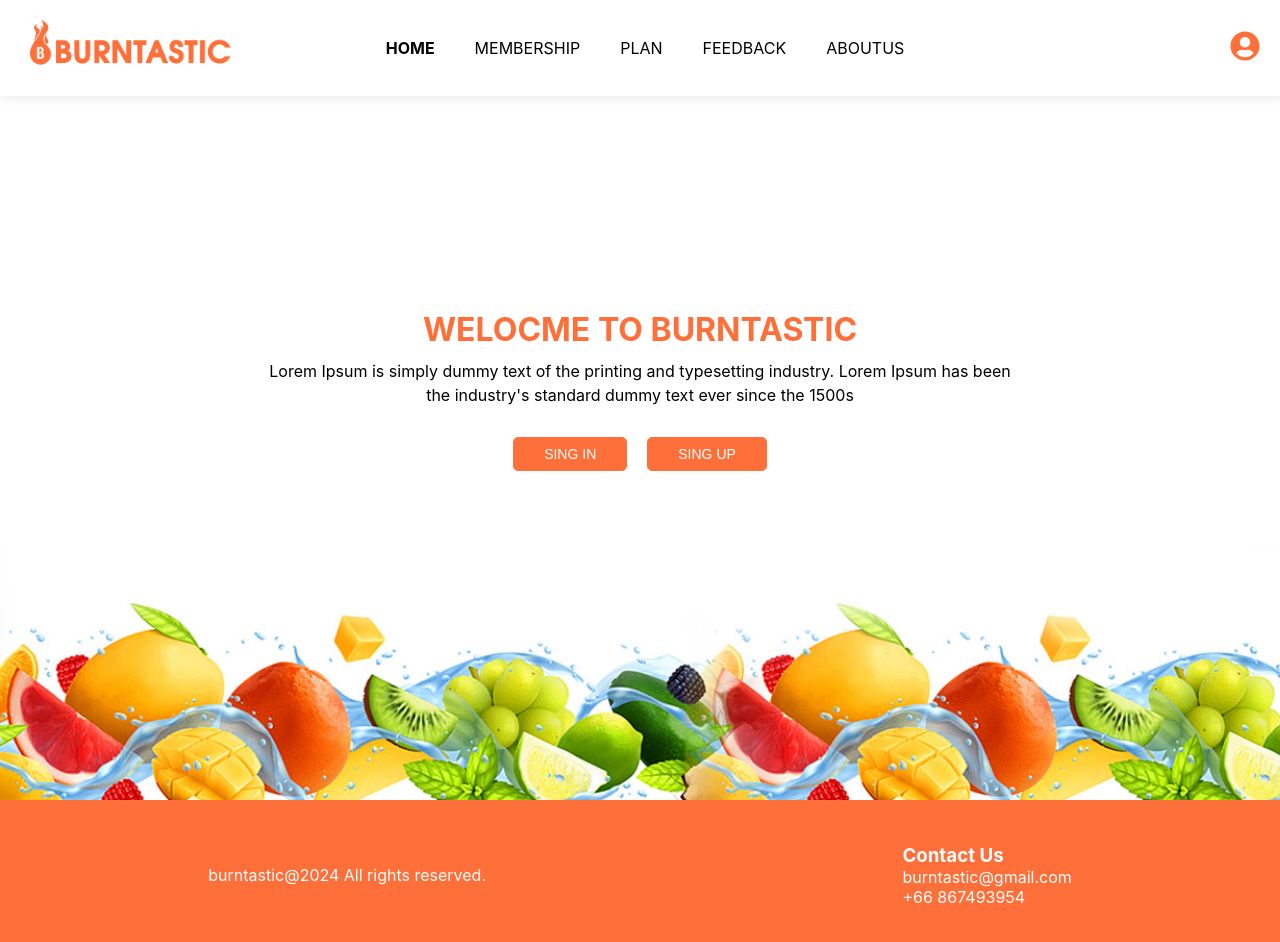
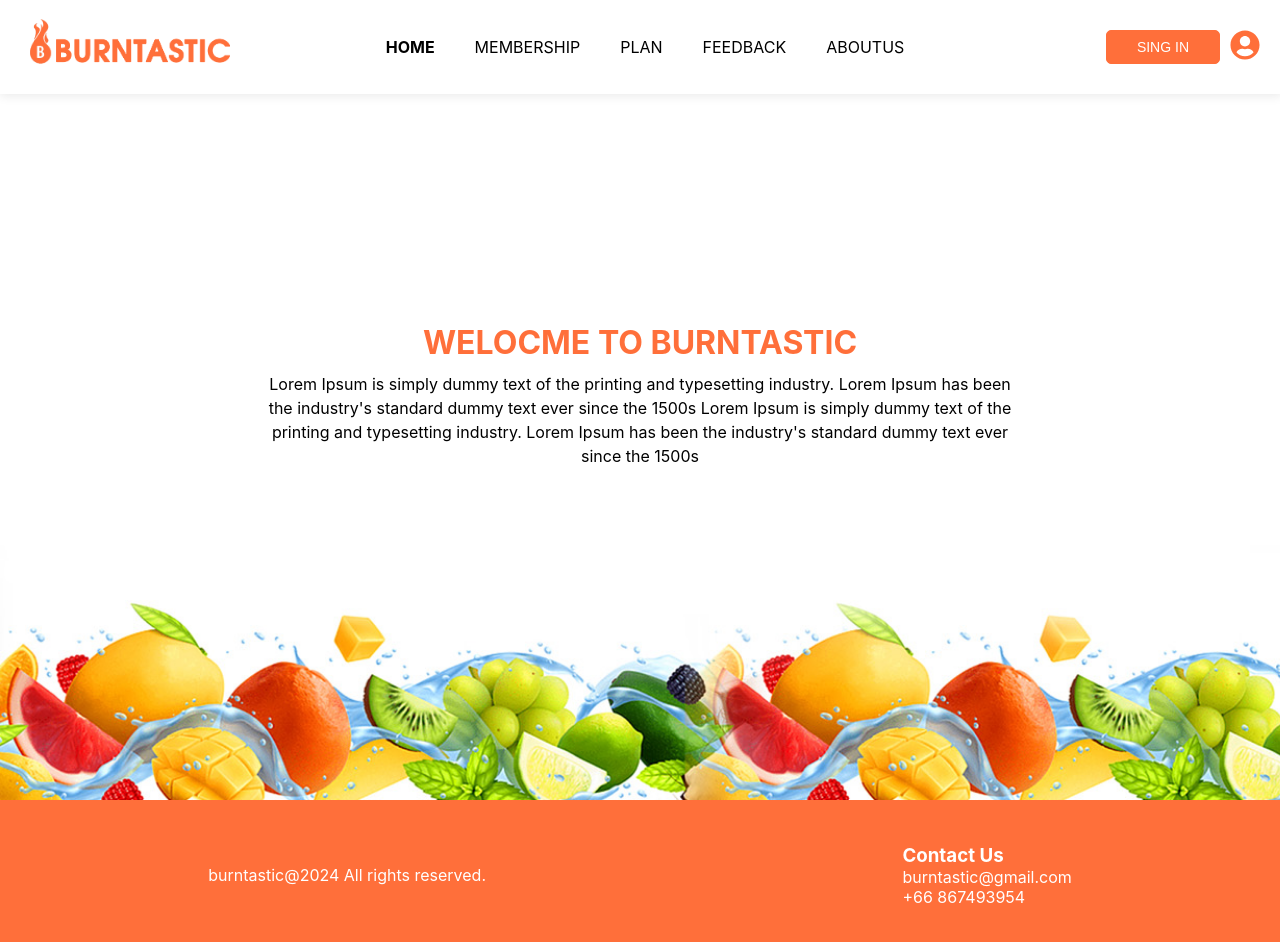
Before and after one commit to zarzarmyint/dbs, a React (Create React App) app: page / in a window 1280 px wide. Shown: the top 942 px of the page. Built offline with nearby package versions, Linux system fonts and the light colour scheme.

Commit message:
change Nav design

```diff
--- a/src/components/layout/navbar/Navbar.css
+++ b/src/components/layout/navbar/Navbar.css
@@ -6,7 +6,7 @@
   width: 100%;
   background-color: rgb(255, 255, 255);
   position: fixed;
-  padding: 20px 0px;
+  padding: 10px 0px;
   box-shadow: 1px 1px 10px 1px #eaeaea;
 }
 .nav {
@@ -64,5 +64,21 @@
   width: 30%;
   display: flex;
   justify-content: end;
+  align-items: center;
   margin-right: 20px;
+  /* background-color: green; */
 }
+.singin_upDiv button {
+  padding: 8px 30px;
+  background-color: #ff6f3a;
+  color: white;
+  border: 1px solid #ff6f3a;
+  border-radius: 5px;
+  font-size: 14px;
+  cursor: pointer;
+}
+.singin_upDiv button:hover {
+  background-color: white;
+  color: #ff6f3a;
+  border: 1px solid #ff6f3a;
+}
--- a/src/components/layout/navbar/Navbar.jsx
+++ b/src/components/layout/navbar/Navbar.jsx
@@ -7,6 +7,14 @@ import { useNavigate } from "react-router-dom";
 
 const Navbar = () => {
 
+    let navigate = useNavigate();
+
+    const signupClick = async () => {
+        navigate('/signup');
+    }
+    const signinClick = async () => {
+        navigate('/signin');
+    }
 
 
     return <nav className="navcontainer">
@@ -23,7 +31,11 @@ const Navbar = () => {
                     <li><a href="/aboutus" className={useLocation().pathname === "/aboutus" ? "active" : "noactive"}>ABOUTUS</a></li>
                 </ul>
             </div>
+
             <div className="profileDiv">
+                <div className="singin_upDiv">
+                    <button onClick={signinClick}>SING IN</button>
+                </div>
                 <a href="/profile"> <FaUserCircle size={30} style={{ cursor: "pointer", color: "#ff6f3a" }}></FaUserCircle></a>
             </div>
         </div>
--- a/src/views/home/Home.jsx
+++ b/src/views/home/Home.jsx
@@ -15,12 +15,8 @@ const Home = () => {
 
     return <div className="homecontainer">
         <h1>WELOCME TO BURNTASTIC</h1>
-        <p>Lorem Ipsum is simply dummy text of the printing and typesetting industry. Lorem Ipsum has been the industry's standard dummy text ever since the 1500s</p>
+        <p>Lorem Ipsum is simply dummy text of the printing and typesetting industry. Lorem Ipsum has been the industry's standard dummy text ever since the 1500s Lorem Ipsum is simply dummy text of the printing and typesetting industry. Lorem Ipsum has been the industry's standard dummy text ever since the 1500s</p>
 
-        <div className="singin_upDiv">
-            <button onClick={signinClick}>SING IN</button>
-            <button onClick={signupClick}>SING UP</button>
-        </div>
     </div>
 }
 export default Home;
```
